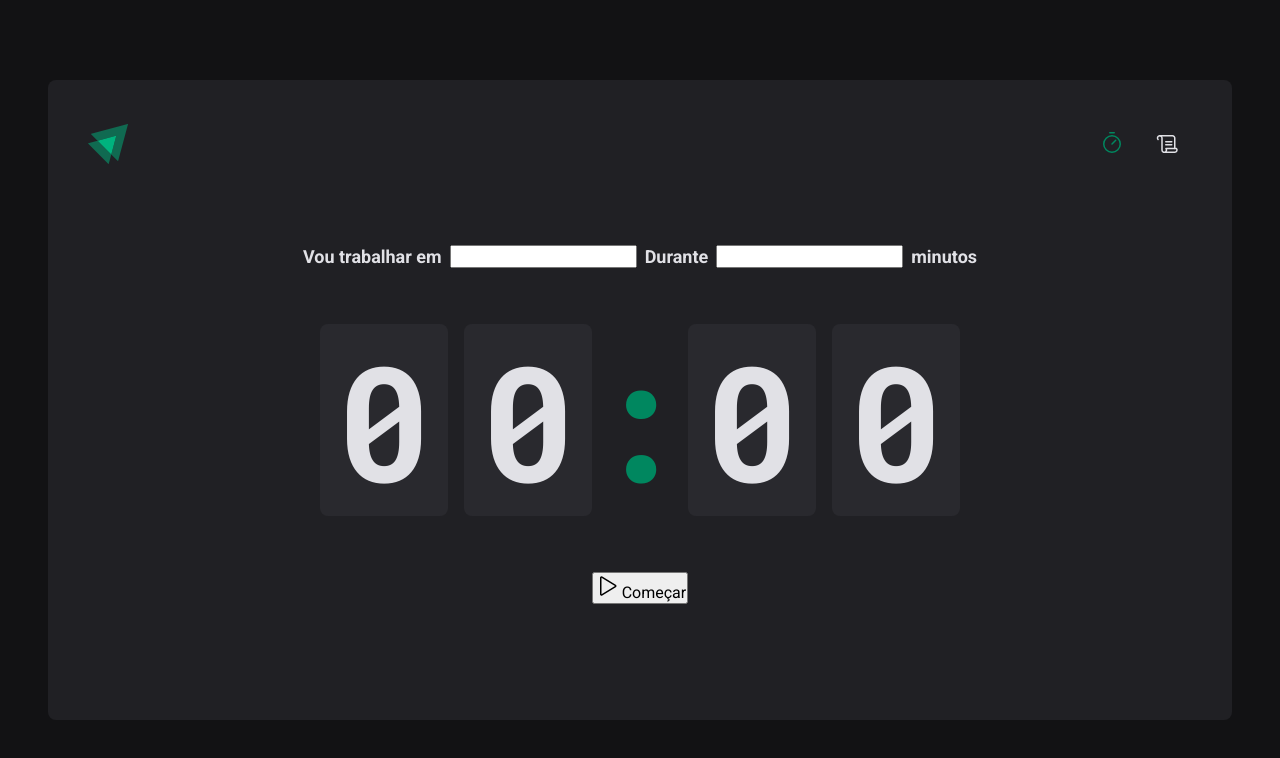
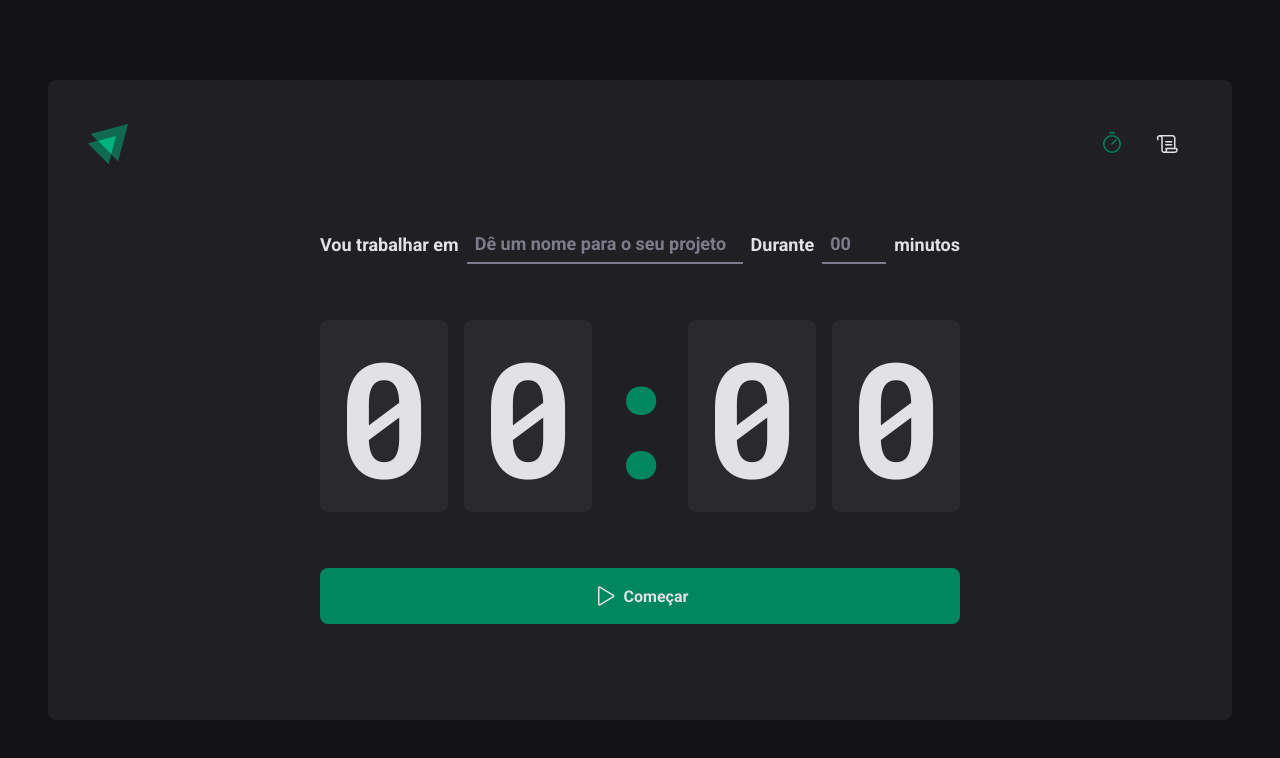
Before and after one commit to raissacmp/pomodoro-timer, a React (Vite) app: page / in a window 1280 px wide. Shown: the top 758 px of the page. Built offline with nearby package versions, Linux system fonts and the light colour scheme.

Commit message:
feat: finish screen home

```diff
--- a/src/pages/Home/index.tsx
+++ b/src/pages/Home/index.tsx
@@ -4,6 +4,9 @@
   HomeContainer,
   CountdownContainer,
   Separator,
+  StartCountdownButton,
+  TaskInput,
+  MinutesAmountInput,
 } from "../Home/styles";
 
 export function Home() {
@@ -12,9 +15,27 @@
       <form>
         <FormContainer>
           <label htmlFor="task">Vou trabalhar em</label>
-          <input id="task" type="text" />
+          <TaskInput
+            id="task"
+            type="text"
+            placeholder="Dê um nome para o seu projeto"
+            list="task-suggestions" // trás as sugestões definidas no datalist
+          />
+          <datalist id="task-suggestions">
+            <option value="Projeto 1" />
+            <option value="Projeto 2" />
+            <option value="Projeto 3" />
+          </datalist>
+
           <label htmlFor="minutesAmount">Durante</label>
-          <input type="number" id="minutesAmount" />
+          <MinutesAmountInput
+            type="number"
+            id="minutesAmount"
+            placeholder="00"
+            step={5} // pular de 5 em 5
+            min={5} // começar com 5
+            max={60} // maximo 60
+          />
           <span>minutos</span>
         </FormContainer>
         <CountdownContainer>
@@ -24,9 +45,9 @@
           <span>0</span>
           <span>0</span>
         </CountdownContainer>
-        <button type="submit">
+        <StartCountdownButton type="submit">
           <Play size={24} /> Começar
-        </button>
+        </StartCountdownButton>
       </form>
     </HomeContainer>
   );
--- a/src/pages/Home/styles.ts
+++ b/src/pages/Home/styles.ts
@@ -26,6 +26,37 @@
   flex-wrap: wrap;
 `;
 
+// regras que irão se repetir
+
+const BaseInput = styled.input`
+  background: transparent;
+  height: 2.5rem;
+  border: 0;
+  border-bottom: 2px solid ${(props) => props.theme["gray-500"]};
+  font-weight: bold;
+  font-size: 1.125rem;
+  padding: 0 0.5rem;
+  color: ${(props) => props.theme["gray-100"]};
+  &::placeholder {
+    color: ${(props) => props.theme["gray-500"]};
+    &:focus {
+      box-shadow: none;
+      border-color: ${(props) => props.theme["green-500"]};
+    }
+  }
+`;
+
+export const TaskInput = styled(BaseInput)`
+  flex: 1;
+  &::-webkit-calendar-picker-indicator {
+    display: none !important;
+  }
+`;
+
+export const MinutesAmountInput = styled(BaseInput)`
+  width: 4rem;
+`;
+
 export const CountdownContainer = styled.div`
   font-family: "Roboto Mono", monospace;
   font-size: 10rem;
@@ -50,9 +81,7 @@
   justify-content: center;
 `;
 
-// copy
-
-export const BaseCountdownButton = styled.button`
+export const StartCountdownButton = styled.button`
   width: 100%;
   border: 0;
   padding: 1rem;
@@ -60,27 +89,20 @@
   display: flex;
   align-items: center;
   justify-content: center;
-  color: ${(props) => props.theme["gray-100"]};
+
   gap: 0.5rem;
   font-weight: bold;
   cursor: pointer;
+
+  color: ${(props) => props.theme["gray-100"]};
+  background: ${(props) => props.theme["green-500"]};
+
+  //se n estiver disable pode ter o hover
+  &:not(:disabled):hover {
+    background: ${(props) => props.theme["green-700"]};
+  }
   &:disabled {
     opacity: 0.7;
     cursor: not-allowed;
   }
 `;
-
-export const StartCountdownButton = styled(BaseCountdownButton)`
-  background: ${(props) => props.theme["green-500"]};
-  color: ${(props) => props.theme["gray-100"]};
-  &:not(:disabled):hover {
-    background: ${(props) => props.theme["green-700"]};
-  }
-`;
-
-export const StopCountdownButton = styled(BaseCountdownButton)`
-  background: ${(props) => props.theme["red-500"]};
-  &:not(:disabled):hover {
-    background: ${(props) => props.theme["red-700"]};
-  }
-`;
```
